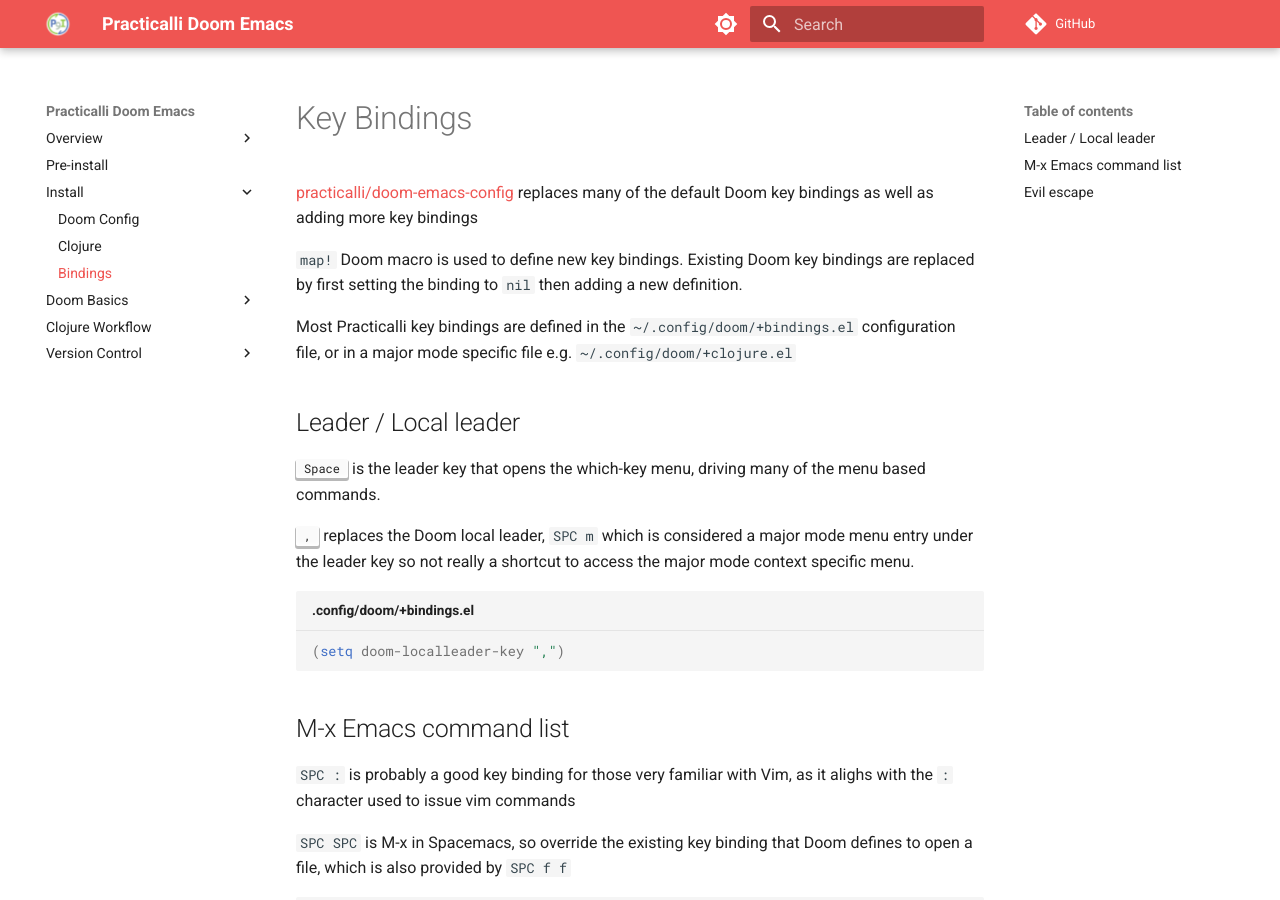
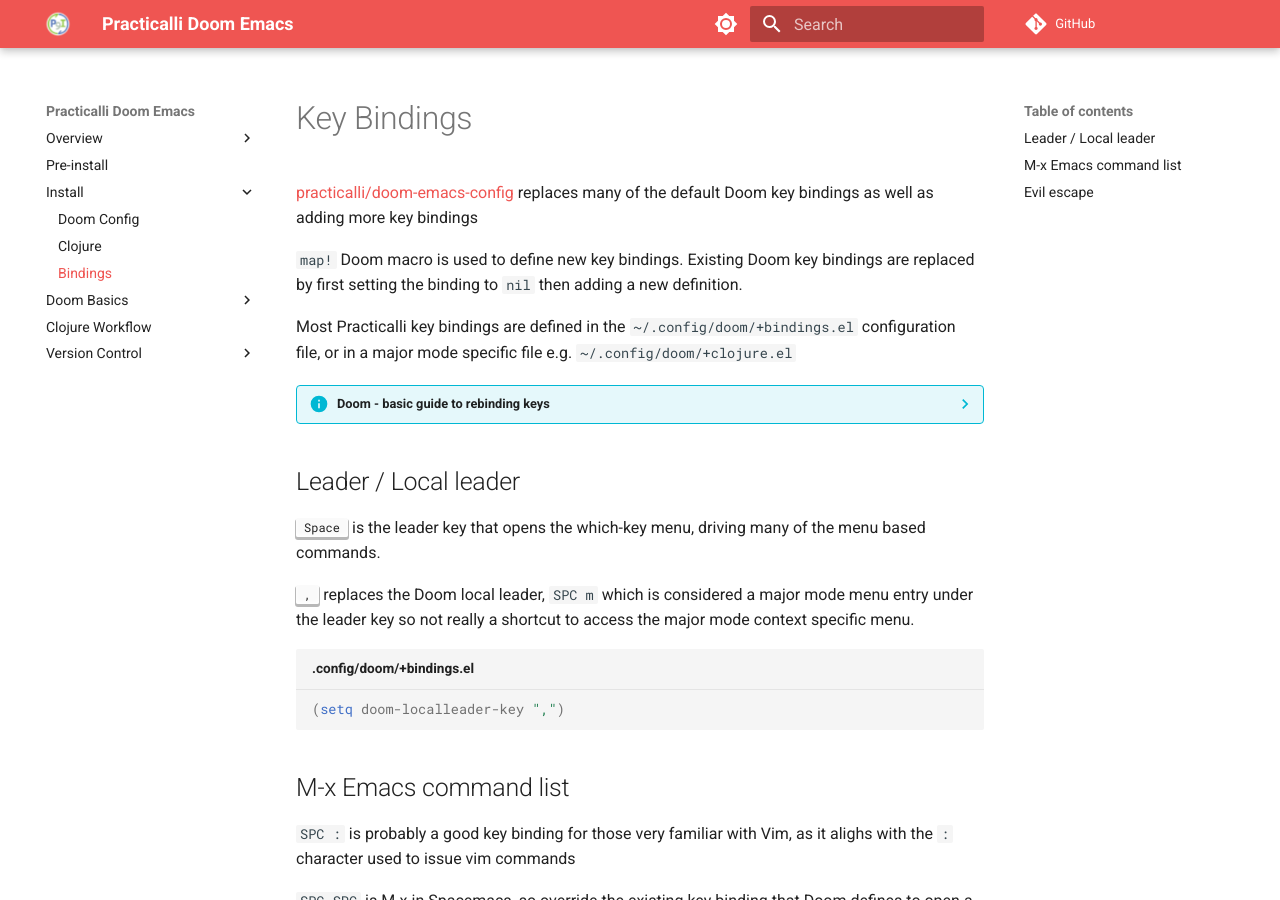
Before and after one commit to practicalli/doom-emacs, an MkDocs documentation site: the page built from docs/install/bindings.md, in a window 1280 px wide and 900 px high. Built offline with MkDocs 1.6.1 and Material for MkDocs 9.7.7, drawn with Linux system fonts in a browser that asks for light colours; comment, search, counter and statistics services are not loaded.

Commit message:
install: link to Doom key binding guide on discord

```diff
--- a/docs/install/bindings.md
+++ b/docs/install/bindings.md
@@ -5,6 +5,9 @@
 `map!` Doom macro is used to define new key bindings.  Existing Doom key bindings are replaced by first setting the binding to `nil` then adding a new definition.
 
 Most Practicalli key bindings are defined in the `~/.config/doom/+bindings.el` configuration file, or in a major mode specific file e.g. `~/.config/doom/+clojure.el`
+
+??? INFO "Doom - basic guide to rebinding keys"
+    [How to rebind keys](https://discourse.doomemacs.org/t/how-to-re-bind-keys/) - Doom Emacs discord
 
 
 ## Leader / Local leader
```
